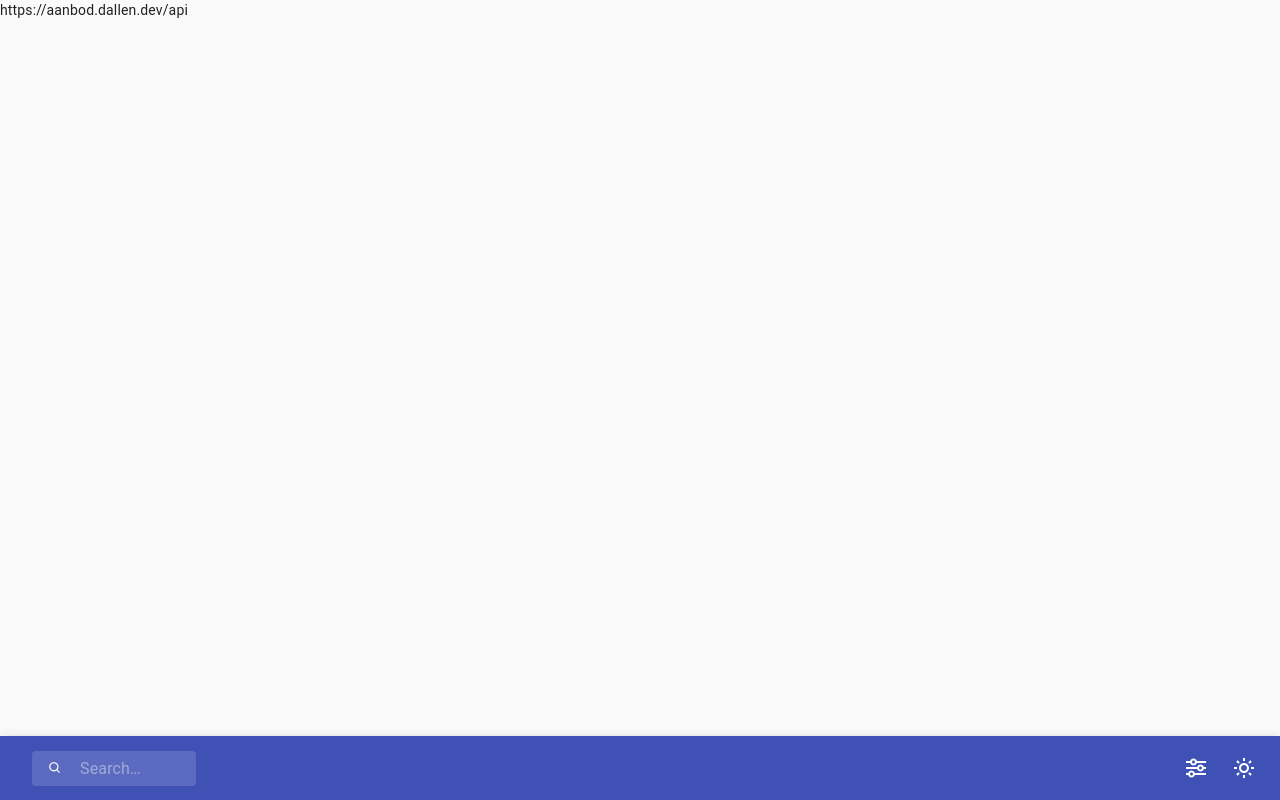
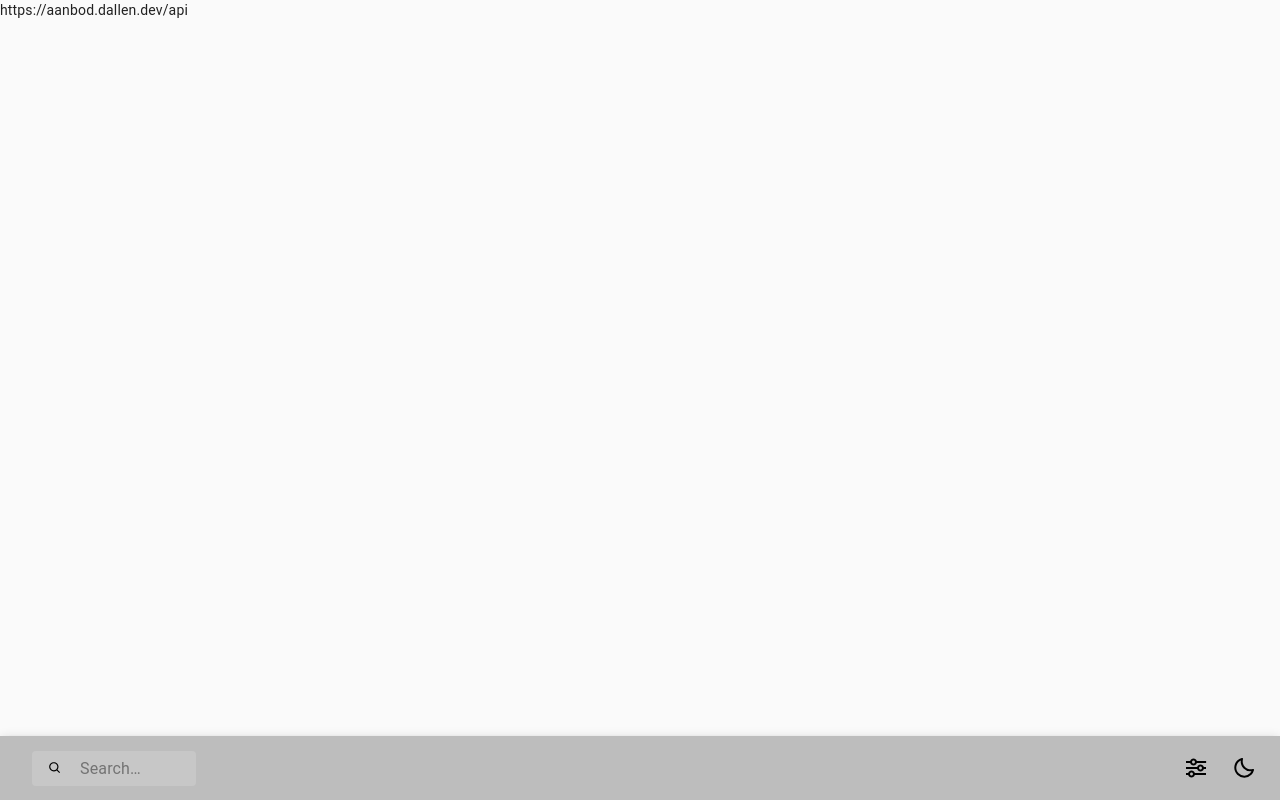
Before and after one commit to damienallen/makelaardij-notify, a React (Create React App) app in the folder client/: page / in a window 1280 px wide. Built offline with nearby package versions, Linux system fonts and the light colour scheme.

Commit message:
Basic theming

```diff
--- a/client/public/index.html
+++ b/client/public/index.html
@@ -7,7 +7,7 @@
     <meta name="theme-color" content="#000000" />
     <meta
       name="description"
-      content="Web site created using create-react-app"
+      content="Simple notifications for new apartments"
     />
     <link rel="apple-touch-icon" href="%PUBLIC_URL%/logo192.png" />
     <!--
@@ -24,7 +24,7 @@
       work correctly both with client-side routing and a non-root public URL.
       Learn how to configure a non-root public URL by running `npm run build`.
     -->
-    <title>React App</title>
+    <title>Aanbod</title>
   </head>
   <body>
     <noscript>You need to enable JavaScript to run this app.</noscript>
--- a/client/src/App.tsx
+++ b/client/src/App.tsx
@@ -1,7 +1,6 @@
 import React from 'react'
 import { Provider } from 'mobx-react'
 import CssBaseline from '@material-ui/core/CssBaseline'
-import { ThemeProvider } from '@material-ui/core/styles'
 
 import { Layout } from './components/Layout'
 import { RootStore } from './stores'
@@ -11,12 +10,10 @@ export const App: React.FC = () => {
 
     return (
         <Provider root={stores} settings={stores.settings} ui={stores.ui}>
-            <ThemeProvider theme={stores.ui.theme}>
-                <div id="App">
-                    <CssBaseline />
-                    <Layout />
-                </div>
-            </ThemeProvider>
+            <div id="App">
+                <CssBaseline />
+                <Layout />
+            </div>
         </Provider>
     )
 }
--- a/client/src/components/Layout.tsx
+++ b/client/src/components/Layout.tsx
@@ -1,15 +1,16 @@
 import React from 'react'
 import { observer } from 'mobx-react'
+import { ThemeProvider } from '@material-ui/core/styles'
 
 import { NavBar } from './NavBar'
 import { useStores } from '../stores'
 
 export const Layout: React.FC = observer(() => {
-    const { settings } = useStores()
+    const { settings, ui } = useStores()
     return (
-        <React.Fragment>
+        <ThemeProvider theme={ui.theme}>
             {settings.host}
             <NavBar />
-        </React.Fragment>
+        </ThemeProvider>
     )
 })
--- a/client/src/components/NavBar.tsx
+++ b/client/src/components/NavBar.tsx
@@ -1,10 +1,12 @@
 import React from 'react'
 import { observer } from 'mobx-react'
-import { createStyles, fade, Theme, makeStyles } from '@material-ui/core/styles'
-import { AppBar, Toolbar, IconButton, InputBase } from '@material-ui/core'
-import { BiSearch, BiSliderAlt, BiSun } from 'react-icons/bi'
+import { createStyles, Theme, makeStyles } from '@material-ui/core/styles'
+import { AppBar, Toolbar, IconButton } from '@material-ui/core'
+import { BiSliderAlt } from 'react-icons/bi'
 
-import { useStores } from '../stores'
+import { Search } from './Search'
+import { ThemeToggle } from './ThemeToggle'
+// import { useStores } from '../stores'
 
 const useStyles = makeStyles((theme: Theme) =>
     createStyles({
@@ -16,75 +18,22 @@ const useStyles = makeStyles((theme: Theme) =>
             flexGrow: 1,
             marginLeft: theme.spacing(0.5),
         },
-        search: {
-            position: 'relative',
-            borderRadius: theme.shape.borderRadius,
-            backgroundColor: fade(theme.palette.common.white, 0.15),
-            '&:hover': {
-                backgroundColor: fade(theme.palette.common.white, 0.25),
-            },
-            marginLeft: 0,
-            width: '100%',
-            [theme.breakpoints.up('sm')]: {
-                marginLeft: theme.spacing(1),
-                width: 'auto',
-            },
-        },
-        searchIcon: {
-            padding: theme.spacing(0, 2),
-            height: '100%',
-            position: 'absolute',
-            pointerEvents: 'none',
-            display: 'flex',
-            alignItems: 'center',
-            justifyContent: 'center',
-        },
-        inputRoot: {
-            color: 'inherit',
-        },
-        inputInput: {
-            padding: theme.spacing(1, 1, 1, 0),
-            // vertical padding + font size from searchIcon
-            paddingLeft: `calc(1em + ${theme.spacing(4)}px)`,
-            transition: theme.transitions.create('width'),
-            width: '100%',
-            [theme.breakpoints.up('sm')]: {
-                width: '12ch',
-                '&:focus': {
-                    width: '20ch',
-                },
-            },
-        },
     })
 )
 
 export const NavBar: React.FC = observer(() => {
-    const { settings } = useStores()
+    // const { ui } = useStores()
     const classes = useStyles()
 
     return (
         <AppBar position="fixed" color="primary" className={classes.appBar}>
             <Toolbar>
-                <div className={classes.search}>
-                    <div className={classes.searchIcon}>
-                        <BiSearch />
-                    </div>
-                    <InputBase
-                        placeholder="Search…"
-                        classes={{
-                            root: classes.inputRoot,
-                            input: classes.inputInput,
-                        }}
-                        inputProps={{ 'aria-label': 'search' }}
-                    />
-                </div>
+                <Search />
                 <div className={classes.grow} />
                 <IconButton color="inherit">
                     <BiSliderAlt />
                 </IconButton>
-                <IconButton edge="end" color="inherit">
-                    <BiSun />
-                </IconButton>
+                <ThemeToggle />
             </Toolbar>
         </AppBar>
     )
--- /dev/null
+++ b/client/src/components/Search.tsx
@@ -0,0 +1,69 @@
+import React from 'react'
+import { observer } from 'mobx-react'
+import { createStyles, fade, Theme, makeStyles } from '@material-ui/core/styles'
+import { InputBase } from '@material-ui/core'
+import { BiSearch } from 'react-icons/bi'
+
+const useStyles = makeStyles((theme: Theme) =>
+    createStyles({
+        search: {
+            position: 'relative',
+            borderRadius: theme.shape.borderRadius,
+            backgroundColor: fade(theme.palette.common.white, 0.15),
+            '&:hover': {
+                backgroundColor: fade(theme.palette.common.white, 0.25),
+            },
+            marginLeft: 0,
+            width: '100%',
+            [theme.breakpoints.up('sm')]: {
+                marginLeft: theme.spacing(1),
+                width: 'auto',
+            },
+        },
+        searchIcon: {
+            padding: theme.spacing(0, 2),
+            height: '100%',
+            position: 'absolute',
+            pointerEvents: 'none',
+            display: 'flex',
+            alignItems: 'center',
+            justifyContent: 'center',
+        },
+        inputRoot: {
+            color: 'inherit',
+        },
+        inputInput: {
+            padding: theme.spacing(1, 1, 1, 0),
+            // vertical padding + font size from searchIcon
+            paddingLeft: `calc(1em + ${theme.spacing(4)}px)`,
+            transition: theme.transitions.create('width'),
+            width: '100%',
+            [theme.breakpoints.up('sm')]: {
+                width: '12ch',
+                '&:focus': {
+                    width: '20ch',
+                },
+            },
+        },
+    })
+)
+
+export const Search: React.FC = observer(() => {
+    const classes = useStyles()
+
+    return (
+        <div className={classes.search}>
+            <div className={classes.searchIcon}>
+                <BiSearch />
+            </div>
+            <InputBase
+                placeholder="Search…"
+                classes={{
+                    root: classes.inputRoot,
+                    input: classes.inputInput,
+                }}
+                inputProps={{ 'aria-label': 'search' }}
+            />
+        </div>
+    )
+})
--- /dev/null
+++ b/client/src/components/ThemeToggle.tsx
@@ -0,0 +1,16 @@
+import React from 'react'
+import { observer } from 'mobx-react'
+import { IconButton } from '@material-ui/core'
+import { BiMoon, BiSun } from 'react-icons/bi'
+
+import { useStores } from '../stores'
+
+export const ThemeToggle: React.FC = observer(() => {
+    const { ui } = useStores()
+
+    return (
+        <IconButton edge="end" color="inherit" onClick={() => ui.toggleDark()}>
+            {ui.dark ? <BiSun /> : <BiMoon />}
+        </IconButton>
+    )
+})
--- a/client/src/stores.tsx
+++ b/client/src/stores.tsx
@@ -1,6 +1,6 @@
 import React from 'react'
 // import Cookies from 'universal-cookie'
-import { observable, computed } from 'mobx'
+import { action, computed, makeObservable, observable } from 'mobx'
 import { Theme } from '@material-ui/core/styles'
 
 import { lightTheme, darkTheme } from './theme'
@@ -21,27 +21,34 @@ export class UIStore {
     @observable dark: boolean = false
     @observable theme: Theme = lightTheme
 
-    setDark(value: boolean) {
+    @action setDark(value: boolean) {
         this.dark = value
         this.theme = this.dark ? darkTheme : lightTheme
+        console.debug(`Theme set to '${this.theme.palette.type}'`)
     }
 
-    constructor(public root: RootStore) {}
+    @action toggleDark() {
+        this.setDark(!this.dark)
+    }
+
+    constructor(public root: RootStore) {
+        makeObservable(this)
+    }
 }
 
 export class SettingStore {
     @observable host: string = 'https://aanbod.dallen.dev/api'
     @observable token: string | null = null
 
-    setHost(value: string) {
+    @action setHost(value: string) {
         this.host = value
     }
 
-    setToken(value: string) {
+    @action setToken(value: string) {
         this.token = value
     }
 
-    clearToken() {
+    @action clearToken() {
         this.token = null
     }
 
@@ -55,7 +62,9 @@ export class SettingStore {
         }
     }
 
-    constructor(public root: RootStore) {}
+    constructor(public root: RootStore) {
+        makeObservable(this)
+    }
 }
 
 // Store helpers
--- a/client/src/theme.tsx
+++ b/client/src/theme.tsx
@@ -2,12 +2,36 @@ import { createMuiTheme } from '@material-ui/core/styles'
 
 export const lightTheme = createMuiTheme({
     palette: {
+        primary: {
+            light: '#efefef',
+            main: '#bdbdbd',
+            dark: '#8d8d8d',
+            contrastText: '#000',
+        },
+        secondary: {
+            light: '#fffd61',
+            main: '#ffca28',
+            dark: '#c79a00',
+            contrastText: '#000',
+        },
         type: 'light',
     },
 })
 
 export const darkTheme = createMuiTheme({
     palette: {
+        primary: {
+            light: '#8e8e8e',
+            main: '#616161',
+            dark: '#373737',
+            contrastText: '#fff',
+        },
+        secondary: {
+            light: '#fffd61',
+            main: '#ffca28',
+            dark: '#c79a00',
+            contrastText: '#000',
+        },
         type: 'dark',
     },
 })
```
